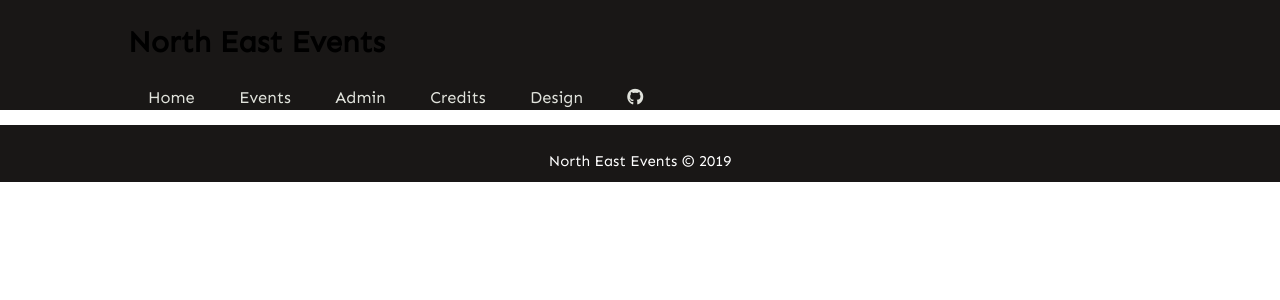
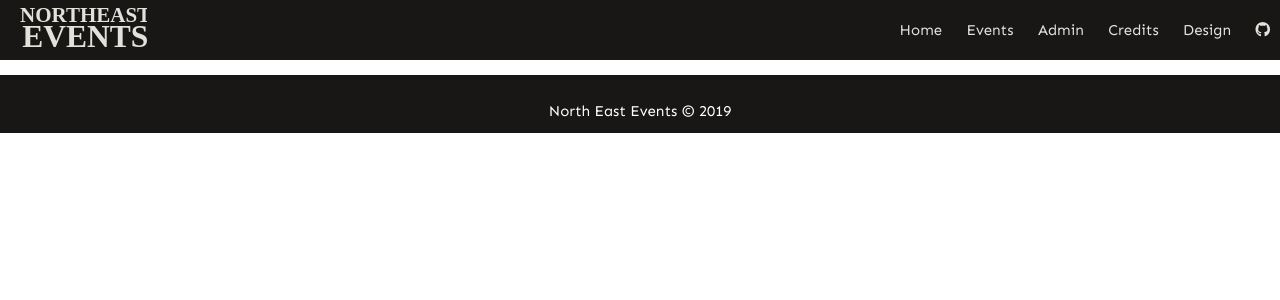
Before and after one commit to garytate/north-east-events, a PHP site: page /event.php?eventID=1 in a window 1280 px wide. Shown: the top 300 px of the page. Run offline with PHP 8.4, Linux system fonts and the light colour scheme; data that the repository does not hold is empty; style sheets or scripts are compiled from the project's sources; some libraries are stand-ins or nearby versions.

Commit message:
Removed <ul> wrapper in navbar.

```diff
--- a/event.php
+++ b/event.php
@@ -41,28 +41,19 @@ Maintained by Gary Tate (W17001980)
 
     <!-- Top Bar, Navigation + Title -->
     <header>
-        <div class="container">
 
-            <!-- Title *Left-Aligned* -->
-            <div class="title">
-                <h1>North East Events</h1>
-            </div>
+        <img src="./assets/logo.svg" class="logo">
 
-            <!-- Navigation *Right-Aligned* -->
-            <nav>
-                <!-- Navigation Unordered List -->
-                <ul class="navlinks">
-                    <li><a href="index.php" class="current">Home</a></li>
-                    <li><a href="#">Events</a></li>
-                    <li><a href="admin.php">Admin</a></li>
-                    <li><a href="#">Credits</a></li>
-                    <li><a href="./assets/pdf/Web Dev Assignment 1.pdf">Design</a></li>
-                    <li><a href="https://github.com/garytate/north-east-events"><i class="fab fa-github"></i></a></li>
-                </ul>
-            </nav>
-
-        </div>
-	</header>
+        <!-- Navigation *Right-Aligned* -->
+        <nav>
+            <a href="index.php" >Home</a>
+            <a href="events.php">Events</a>
+            <a href="admin.php">Admin</a>
+            <a href="credits.php">Credits</a>
+            <a href="./assets/pdf/Web Dev Assignment 1.pdf">Design</a>
+            <a href="https://github.com/garytate/north-east-events"><i class="fab fa-github"></i></a>
+        </nav>
+    </header>
 
 	<section class="eventinfo">
 		<div>
--- a/sass/style.scss
+++ b/sass/style.scss
@@ -17,9 +17,6 @@ $single-card: 800px;
 
 /* Global Styles */
 
-* {
-  box-sizing: border-box;
-}
 body {
   font-family: $primary_font;
   font-size: 15px;
@@ -44,18 +41,24 @@ ul {
 header {
   padding: 0;
   margin: 0;
+  height: 60px;
+  color: $color_secondary;
   background-color: $color_primary;
   display: flex;
   justify-content: space-between;
   align-items: center;
 }
 
-header li, a, button {
-  margin: 0;
+header img {
+  @media (max-width: 560px) {
+    display: none;
+  }
+}
+
+nav a {
+  padding: 10px;
+  color: $color_secondary;
   text-decoration: none;
-  @media (max-width: 720px) {
-    font-size: 8px;
-  }
 }
 
 .logo {
```
Also changed, not shown: admin.php (+6 -9 lines), events.php (+6 -14 lines), index.php (+6 -9 lines).
